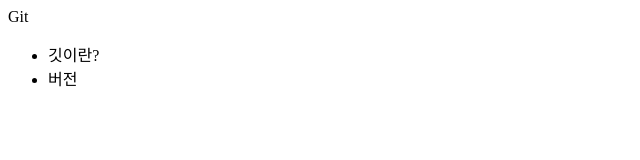
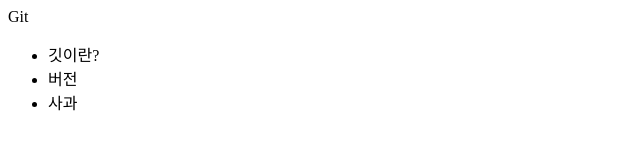
Before and after one commit to sonda00513/sourcetree_prjk, a plain HTML site: page index.html in a window 1280 px wide. Shown: the full height of the page, 0-640 px from the left. Drawn offline with Linux system fonts and the light colour scheme.

Commit message:
사과추가

```diff
--- a/index.html
+++ b/index.html
@@ -4,6 +4,7 @@
            <ul>
            <li>깃이란?</li>
            <li>버전</li>
+           <li>사과</li>
            </ul>
     </body>
 </html>
```
